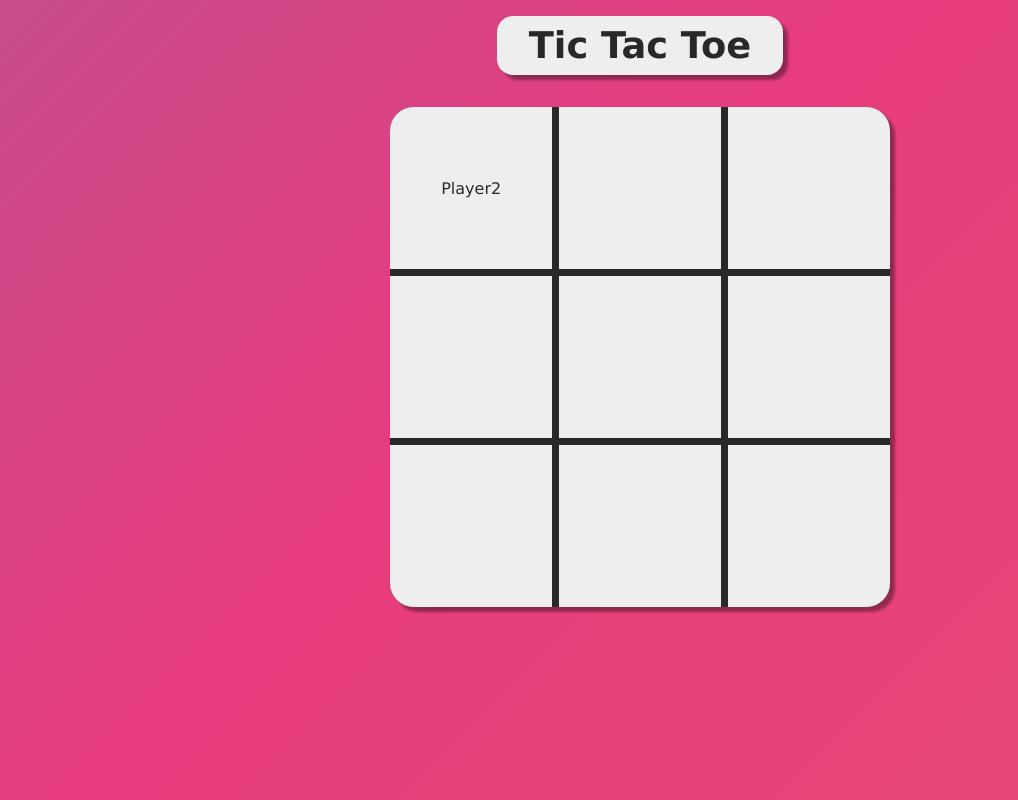
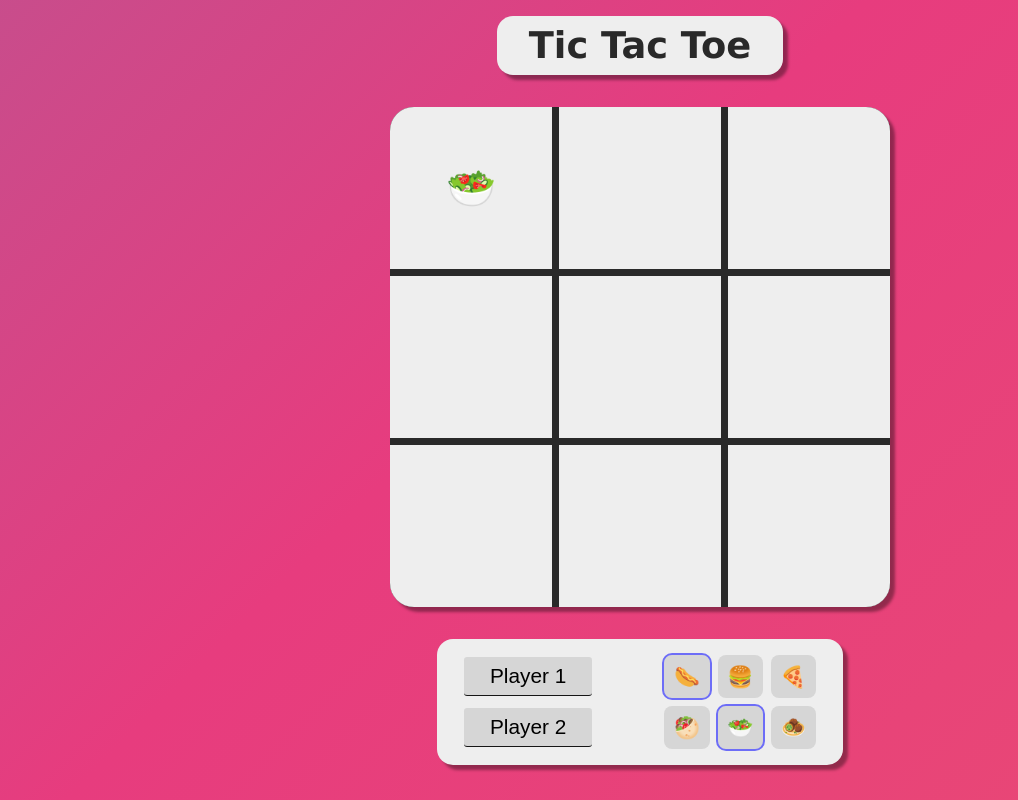
Before and after one commit to ArcaneIRE/odin-tic-tac-toe, a plain HTML site: page index.html in a window 1280 px wide. Both pictures are taken after a click on the element 471 px from the left and 188 px from the top of the page. Shown: the whole page, without its empty margins (0-1018 px from the left). Drawn offline with Linux system fonts and the light colour scheme.

Commit message:
Add functioning player customization

```diff
--- a/index.html
+++ b/index.html
@@ -15,5 +15,22 @@
     <div id="board-card">
         <div id="board"></div>
     </div>
+    <div class="player-info">
+        <div id="player1" class="player">
+            <input class="player-name" value="Player 1" maxlength="10"></input>
+            <div class="player-tokens">
+                <span class="player-token current">🌭</span>
+                <span class="player-token">🍔</span>
+                <span class="player-token">🍕</span>
+            </div>
+        </div>
+        <div id="player2" class="player">
+            <input class="player-name" value="Player 2" maxlength="10"></input>
+            <div class="player-tokens">
+                <span class="player-token">🥙</span>
+                <span class="player-token current">🥗</span>
+                <span class="player-token">🧆</span>
+        </div>
+    </div>
 </body>
 </html>
--- a/scripts/tictactoe.js
+++ b/scripts/tictactoe.js
@@ -5,9 +5,13 @@ const gameBoard = (() => {
 
     const renderBoard = () =>  {
         boardElem.innerHTML = '';
-        board.forEach((contents, index) => {
+        board.forEach((content, index) => {
             let newCell = document.createElement('div');
-            newCell.textContent = contents;
+            if (content === '') {
+                newCell.textContent = content
+            } else {
+                newCell.textContent = content.getToken();
+            }
             newCell.dataset.index = index;
             newCell.addEventListener('click', (e) => {
                 gameController.makeMove(e.target.dataset.index);
@@ -15,9 +19,9 @@ const gameBoard = (() => {
             boardElem.appendChild(newCell);
         });
     };
-    const makeMove = (playerToken, index) => {
+    const makeMove = (player, index) => {
         if (board[index] !== '') {return false};
-        board[index] = playerToken;
+        board[index] = player;
         renderBoard();
         return true;
     };
@@ -29,22 +33,60 @@ const gameBoard = (() => {
         return board;
     };
 
-    return {makeMove, resetBoard, getBoard};
+    return {makeMove, resetBoard, getBoard, renderBoard};
 })();
 
-const player = (name) => {return {name}};
+const player = (id) => {
+    // Name
+    const nameInput = document.querySelector(`#${id} .player-name`);
+    let name = document.querySelector(`#${id} .player-name`).value;
+    const setName = (newName) => {
+        if (newName === "") {
+            name = 'Anonymous';
+        } else {
+            name = newName;
+        }
+    };
+    let timeout = null;
+    nameInput.addEventListener('keyup', () => {
+        clearTimeout(timeout);
+        timeout = setTimeout(setName(nameInput.value), 500);
+    });
+    setName(nameInput.value);
+    const getName = () => name;
+
+    // Token
+    let token = document.querySelector(`#${id} .player-token.current`).textContent;
+    const tokenBar = Array.from(document.querySelectorAll(`#${id} .player-token`));
+    const tokenBarClear = () => {
+        tokenBar.forEach(option => {
+            option.classList.remove('current');
+        });
+    };
+    tokenBar.forEach(tokenOption => {
+        tokenOption.addEventListener('click', () => {
+            tokenBarClear();
+            tokenOption.classList.add('current');
+            token = tokenOption.textContent;
+            gameBoard.renderBoard();
+        });
+    });
+    const getToken = () => token;
+
+    return {getToken, getName};
+};
 
 const gameController = (() => {
     let players = [];
     let currentTurn;
 
     const startGame = () => {
-        players = [player('Player1'), player('Player2')]
+        players = [player('player1'), player('player2')];
         gameBoard.resetBoard();
         currentTurn = Math.round(Math.random());
     }
     const makeMove = (index) => {
-        if (gameBoard.makeMove(players[currentTurn].name, index)) {
+        if (gameBoard.makeMove(players[currentTurn], index)) {
             let result = evaluateBoard(gameBoard.getBoard());
             if (result === false) {
                 nextTurn();
@@ -88,7 +130,7 @@ const gameController = (() => {
         <div id="result-modal-root" class="modal">
             <div id="result-modal-content" class="modal-content">
                 <div class="modal-header">
-                    <h2>${result.name} Wins!</h2>
+                    <h2>${result.getName()} Wins!</h2>
                     <span id="result-modal-close" class="modal-close">✖</span>
                 </div>
             </div>
--- a/styles/styles.css
+++ b/styles/styles.css
@@ -62,6 +62,7 @@ header h1{
     place-content: center;
     background: var(--card-background);
     cursor: pointer;
+    font-size: 2.5rem;
 }
 
 #board div:hover {
@@ -119,3 +120,60 @@ header h1{
     color: black;
     background-color: rgb(141, 141, 141);;
 }
+
+.player-info {
+    display: flex;
+    flex-direction: column;
+    width: 80%;
+    gap: .5rem;
+    margin: 2rem 0;
+    padding: 1rem 0.2rem;
+    border-radius: 1rem;
+    background: var(--card-background);
+}
+
+.player {
+    display: flex;
+    justify-content: space-around;
+    align-items: center;
+    gap: 1.5rem;
+}
+
+.player-name {
+    height: 2.4rem;
+    margin: 0 0;
+    padding: 0 0.5rem;
+    font-size: 1.3rem;
+    width: 7rem;
+    text-align: center;
+    background-color: inherit;
+    border: none;
+    border-bottom: 1px solid rgb(22, 22, 22);
+    border-radius: .2rem;
+    background-color: var(--card-background-dark);
+}
+
+.player-tokens {
+    display: flex;
+    gap: .5rem;
+    font-size: 1.3rem;
+}
+
+.player-token {
+    padding: .6rem;
+    border-radius: .5rem;
+    cursor: pointer;
+    background-color: var(--card-background-dark);
+}
+
+.player-token:hover {
+    background-color: var(--card-background-darkest);
+}
+
+.player-token:active {
+    scale: 0.95;
+}
+
+.player-token.current {
+    outline: 2px solid rgba(0, 0, 255, 0.541);
+}
```
